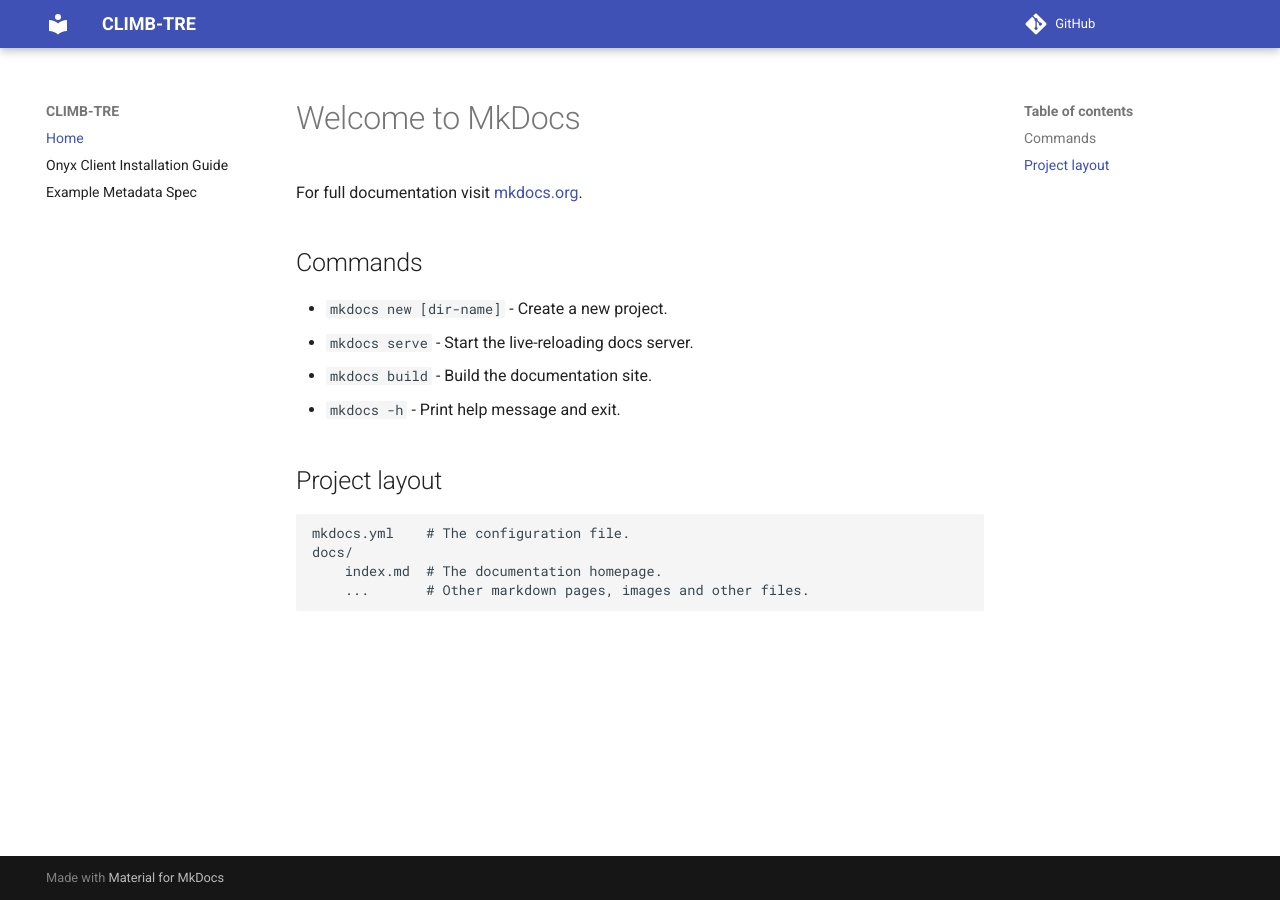
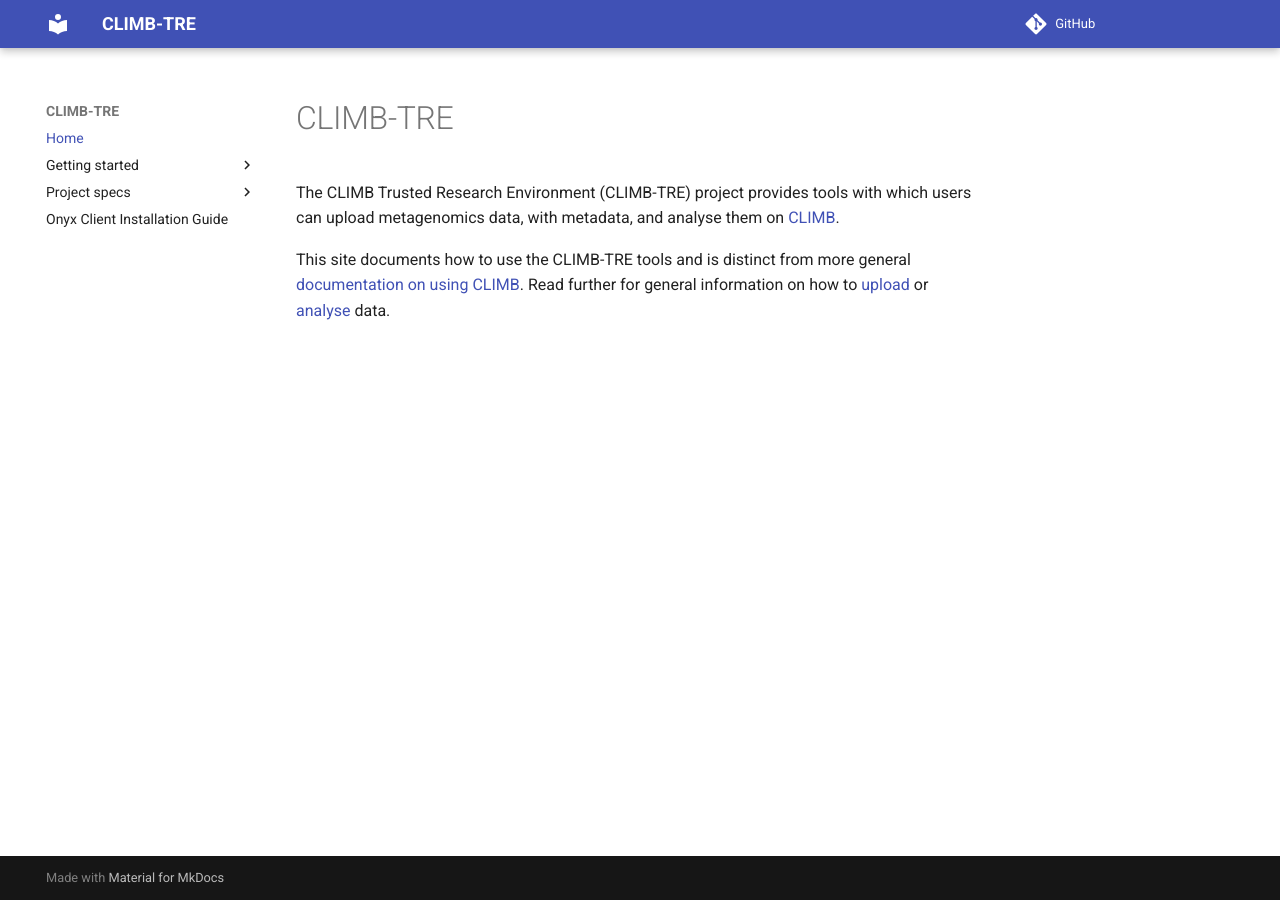
Before and after one commit to warrickball/climb-tre.github.io, an MkDocs documentation site: the page built from docs/index.md, in a window 1280 px wide. Built offline with MkDocs 1.6.1 and Material for MkDocs 9.7.7, drawn with Linux system fonts in a browser that asks for light colours; comment, search, counter and statistics services are not loaded.

```diff
--- a/docs/index.md
+++ b/docs/index.md
@@ -1,17 +1,11 @@
-# Welcome to MkDocs
+# CLIMB-TRE
 
-For full documentation visit [mkdocs.org](https://www.mkdocs.org).
+The CLIMB Trusted Research Environment (CLIMB-TRE) project provides tools
+with which users can upload metagenomics data, with metadata, and analyse
+them on [CLIMB](https://www.climb.ac.uk/).
 
-## Commands
-
-* `mkdocs new [dir-name]` - Create a new project.
-* `mkdocs serve` - Start the live-reloading docs server.
-* `mkdocs build` - Build the documentation site.
-* `mkdocs -h` - Print help message and exit.
-
-## Project layout
-
-    mkdocs.yml    # The configuration file.
-    docs/
-        index.md  # The documentation homepage.
-        ...       # Other markdown pages, images and other files.
+This site documents how to use the CLIMB-TRE tools
+and is distinct from more general
+[documentation on using CLIMB](https://docs.climb.ac.uk/).
+Read further for general information on how to [upload](upload/)
+or [analyse](analyse/) data.
--- a/mkdocs.yml
+++ b/mkdocs.yml
@@ -17,8 +17,16 @@ plugins:
   - with-pdf:
       output_path: climb-tre.pdf
       cover_subtitle: ""
+      debug_html: true
+      show_anchors: true
+      verbose: true
 
 nav:
   - Home: index.md
+  - Getting started:
+    - Uploading data: upload.md
+    - Analysing data: analyse.md
+  - Project specs:
+    - Common structure: common.md
+    - PATH-SAFE: pathsafe.md
   - Onyx Client Installation Guide: onyx_client_installation_guide.md
-  - Example Metadata Spec: example_metadata_spec.md
```
Also changed, not shown: docs/analyse.md (added, +12 -0 lines), docs/common.md (added, +67 -0 lines), docs/pathsafe.md (added, +47 -0 lines), docs/upload.md (added, +20 -0 lines), 3 other files.
